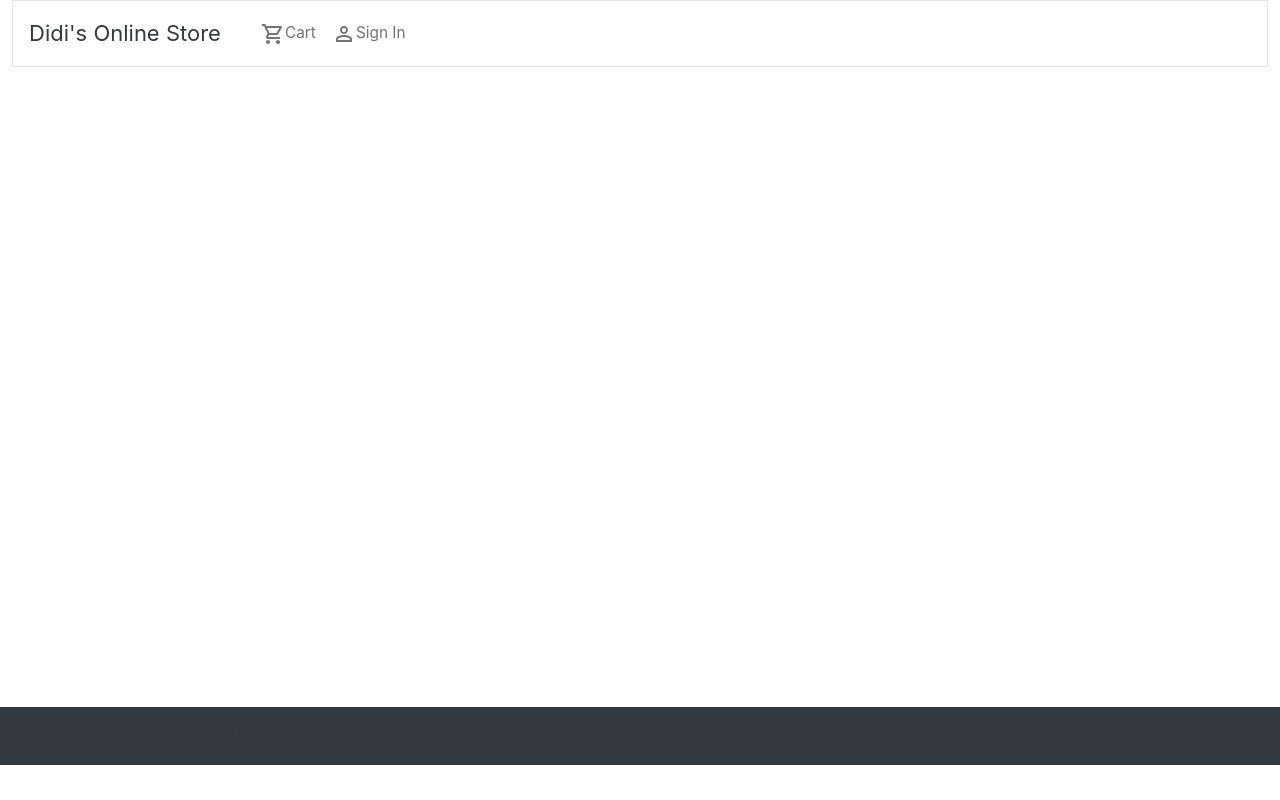
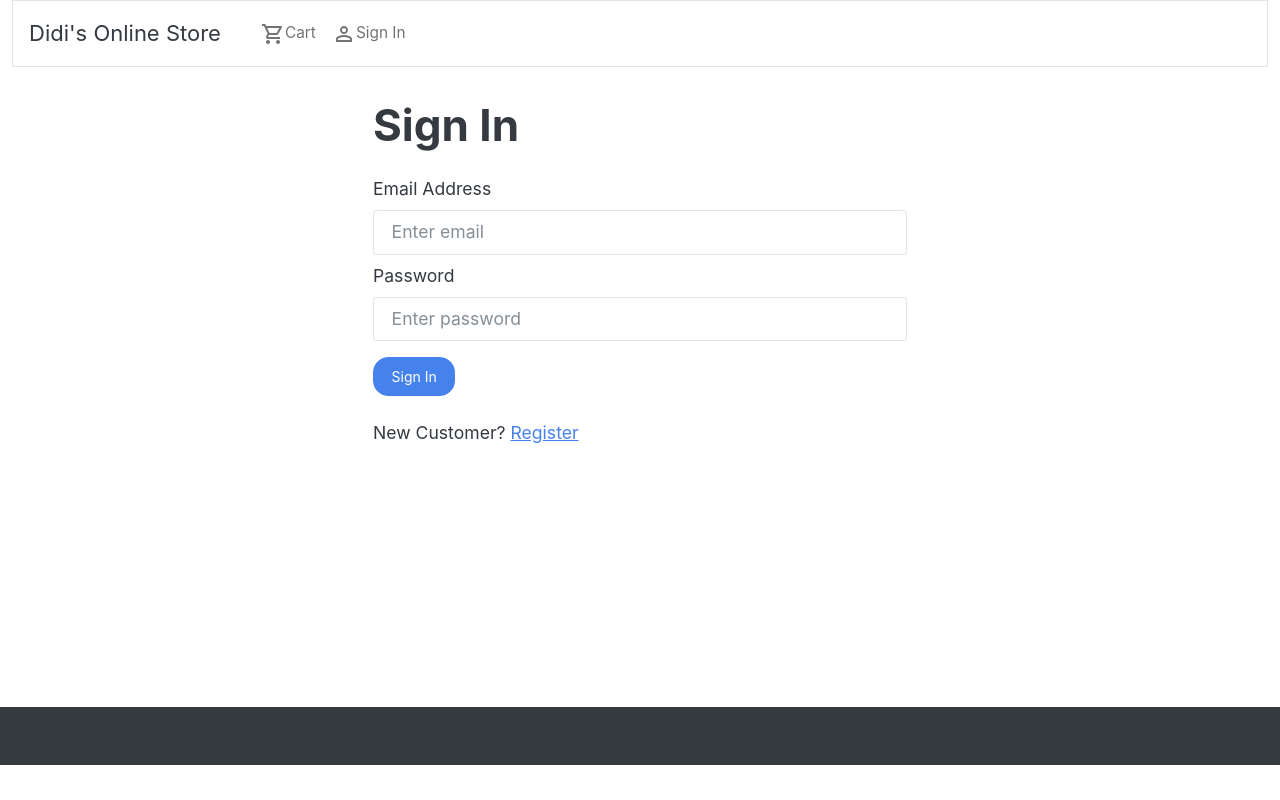
Before and after one commit to emmanuelkamala/didisonlinestore, a React (Create React App) app: page /login in a window 1280 px wide. Built offline with nearby package versions, Linux system fonts and the light colour scheme.

Commit message:
Create a login form

```diff
--- a/src/App.js
+++ b/src/App.js
@@ -4,6 +4,7 @@ import Footer from './components/Footer/Footer';
 import Header from './components/Header/Header';
 import CartScreen from './screens/CartScreen';
 import HomeScreen from './screens/HomeScreen';
+import LoginScreen from './screens/LoginScreen';
 import ProductScreen from './screens/ProductScreen';
 
 function App() {
@@ -15,11 +16,12 @@ function App() {
         <main className="py-3">
           <Container>
             <Routes>
-              <Route path='' element = { <HomeScreen /> }  />
+              <Route path='login' element = { <LoginScreen /> } />
               <Route path='product/:id' element = { <ProductScreen /> } />
               <Route path='cart' element = { <CartScreen /> }>
                 <Route path=':id' element = { <CartScreen /> } />
               </Route>
+              <Route path='' element = { <HomeScreen /> }  />
             </Routes>
           </Container>
         </main>
--- a/src/actions/userActions.js
+++ b/src/actions/userActions.js
@@ -1,5 +1,5 @@
 import axios from "axios"
-import { USER_LOGIN_REQUEST, USER_LOGIN_SUCCESS } from "../constants/userConstants"
+import { USER_LOGIN_FAIL, USER_LOGIN_REQUEST, USER_LOGIN_SUCCESS } from "../constants/userConstants"
 
 export const login = ( email, password ) => async (dispatch) => {
   try {
--- /dev/null
+++ b/src/components/FormContainer.jsx
@@ -0,0 +1,16 @@
+import React from 'react';
+import { Container, Row, Col } from 'react-bootstrap';
+
+const FormContainer = ({ children }) => {
+  return (
+    <Container>
+      <Row className='justify-content-md-center'>
+        <Col xs={12} md={6}>
+          {children}
+        </Col>
+      </Row>
+    </Container>
+  )
+}
+
+export default FormContainer;
--- /dev/null
+++ b/src/screens/LoginScreen.jsx
@@ -0,0 +1,49 @@
+import React, { useEffect, useState } from 'react';
+import { Link, useLocation } from 'react-router-dom';
+import { Row, Col, Button, Form } from 'react-bootstrap';
+import { useSelector, useDispatch } from 'react-redux';
+import Message from '../components/Message';
+import Loader from '../components/Loader';
+import { login } from '../actions/userActions';
+import FormContainer from '../components/FormContainer';
+
+const LoginScreen = () => {
+  const location = useLocation();
+  const [email, setEmail] = useState('');
+  const [password, setPassword] = useState('');
+
+  const redirect = location.search ? Number(location.search.split('=')[1]) : '/';
+
+  const submitHandler = e => {
+    e.preventDefault();
+  }
+
+  return (
+    <FormContainer>
+      <h1>Sign In</h1>
+      <Form onSubmit={submitHandler}>
+        <Form.Group controlId='email' className='my-2'>
+          <Form.Label>Email Address</Form.Label>
+          <Form.Control type='email' placeholder='Enter email' value={email} onChange={(e)=> e.target.value}></Form.Control>
+        </Form.Group>
+        <Form.Group controlId='password' className='my-2'>
+          <Form.Label>Password</Form.Label>
+          <Form.Control type='password' placeholder='Enter password' value={password} onChange={(e)=> e.target.value}></Form.Control>
+        </Form.Group>
+
+        <Button type='submit' variant='primary' className='my-2'>Sign In</Button>
+      </Form>
+
+      <Row className='py-3'>
+        <Col>
+          New Customer?{' '}
+          <Link to={redirect ? `/register?redirect=${redirect}` : '/register'}>
+            Register
+          </Link>
+        </Col>
+      </Row>
+    </FormContainer>
+  )
+}
+
+export default LoginScreen
```
